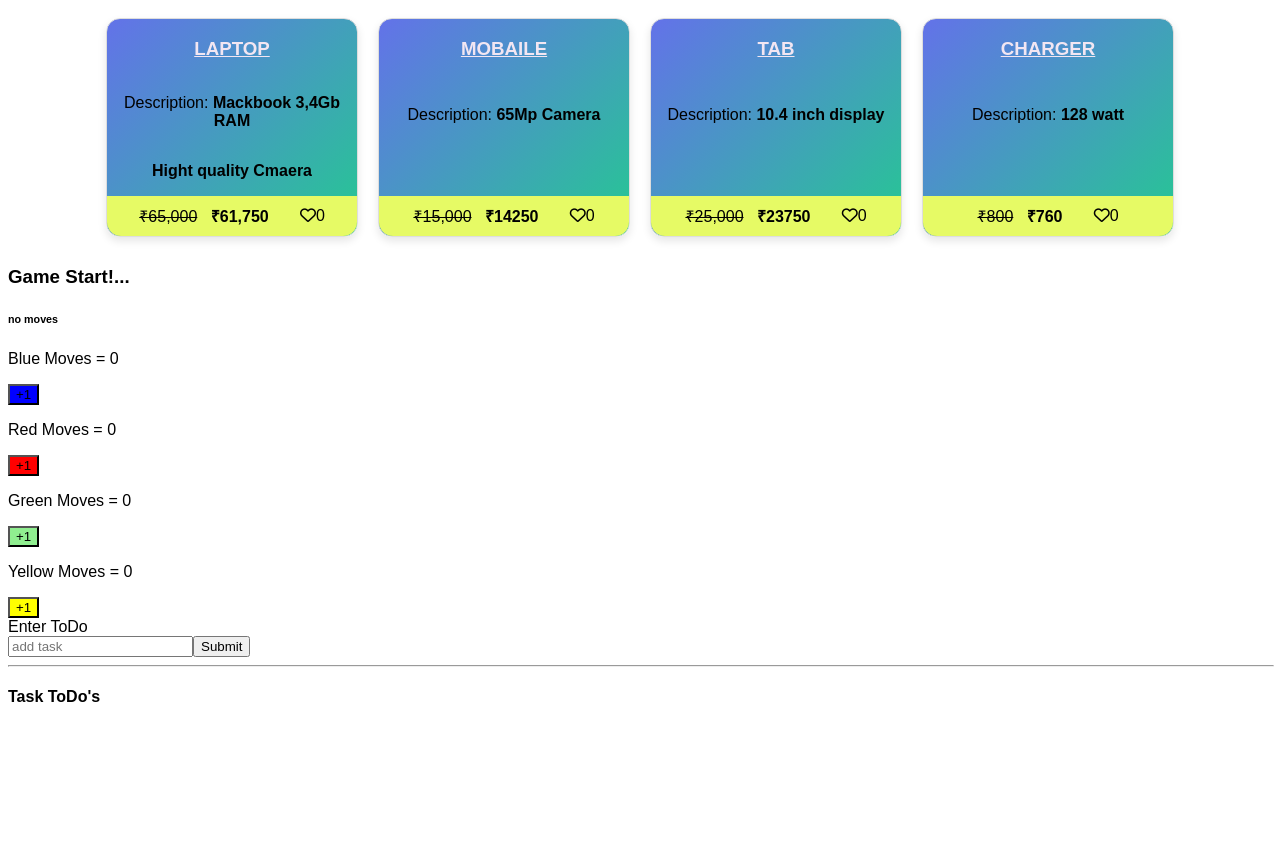
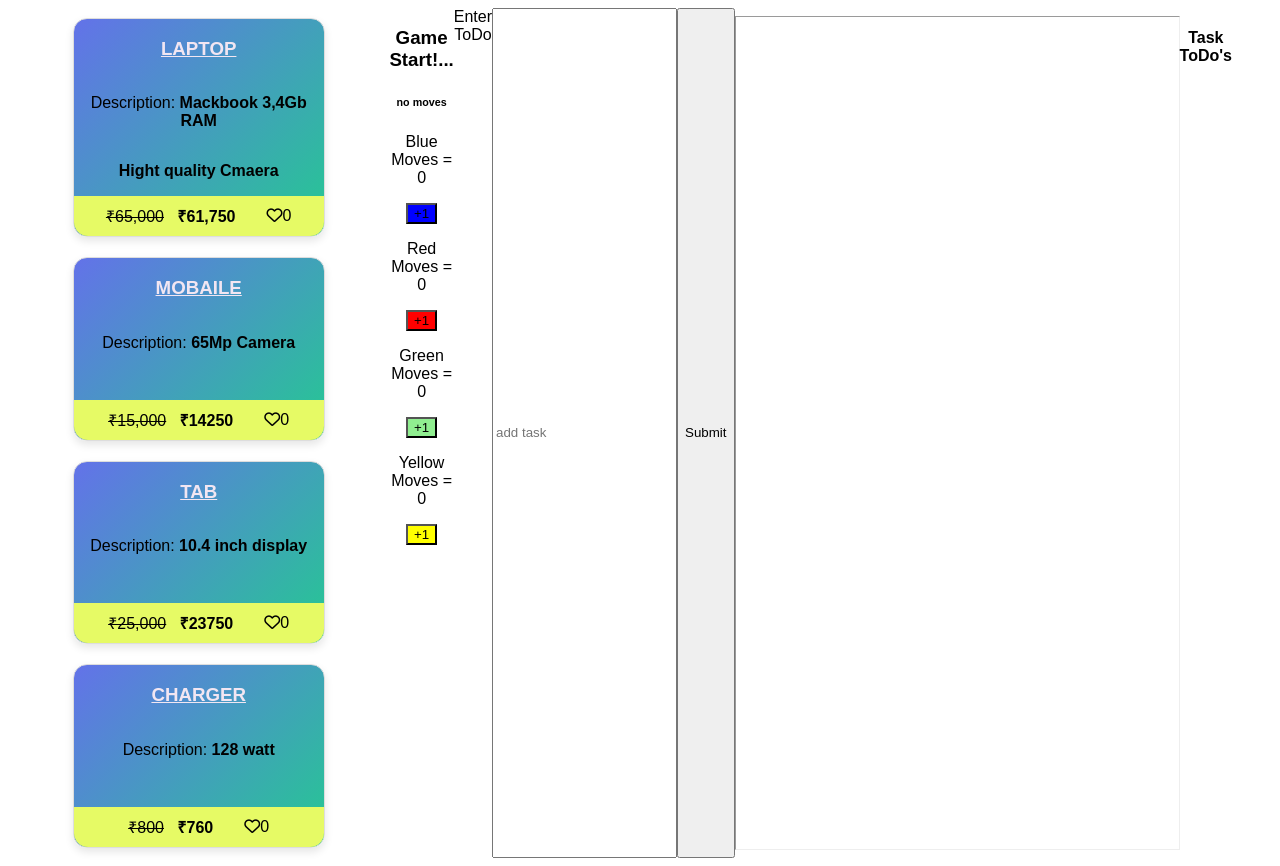
Before and after one commit to BIBEK7932/React_vite, a React (Vite) app: page / in a window 1280 px wide. Before the commit the page ends 800 px from the top, so only its background shows below. Built offline with nearby package versions, Linux system fonts and the light colour scheme.

Commit message:
Update App.css
Gjmmm

```diff
--- a/src/App.css
+++ b/src/App.css
@@ -1,8 +1,9 @@
-/* #root {
+ #root {
   max-width: 1280px;
   margin: 0 auto;
   text-align: center;
-  background-color: black;
-  height:100vh;
 
-} */
+display: flex;
+   justufy-content: center;
+
+}
```
